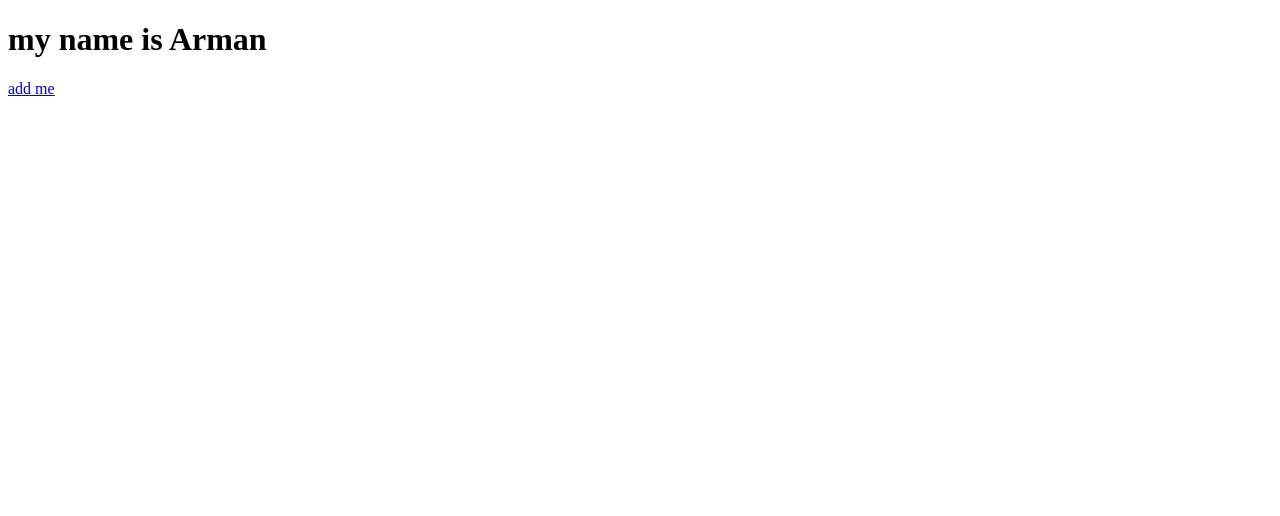
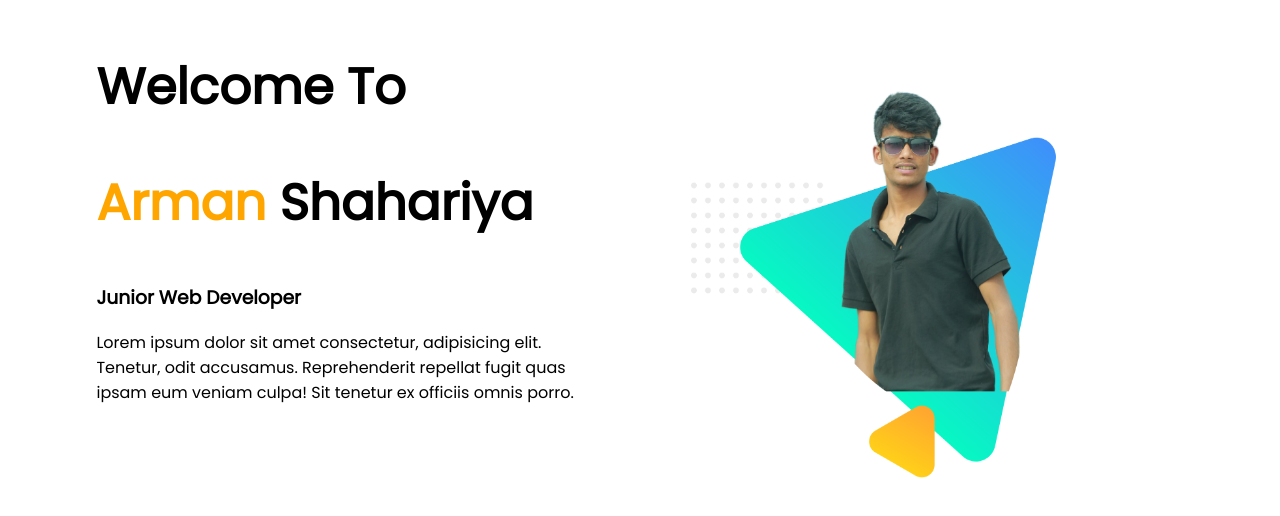
Before and after one commit to armanshaharia786/web-portfolio, a plain HTML site: page index.html in a window 1280 px wide. Drawn offline with Linux system fonts and the light colour scheme.

Commit message:
add another code

```diff
--- a/index.html
+++ b/index.html
@@ -3,10 +3,22 @@
 <head>
     <meta charset="UTF-8">
     <meta name="viewport" content="width=device-width, initial-scale=1.0">
-    <title>Arman </title>
+    <title>Arman Portfolio </title>
+    <link rel="stylesheet" href="style.css">
+    <link rel="preconnect" href="https://fonts.gstatic.com">
+    <link href="https://fonts.googleapis.com/css2?family=Poppins&display=swap" rel="stylesheet">
 </head>
 <body>
-    <h1>my name is Arman</h1>
-    <a target="_blank" href="https://www.facebook.com/karina.islam.35/">add me</a>
+    <section>
+    <div class="half-width">
+        <h1>Welcome To</h1>
+        <h1><span class="name-highlight">Arman</span> Shahariya</h1>
+        <h3>Junior Web Developer</h3>
+        <p>Lorem ipsum dolor sit amet consectetur, adipisicing elit. Tenetur, odit accusamus. Reprehenderit repellat fugit quas ipsam eum veniam culpa! Sit tenetur ex officiis omnis porro.</p>
+    </div>
+    <div class="half-width">
+        <img src="images/Arman.png" alt="">
+    </div>
+    </section>
 </body>
 </html>
--- a/style.css
+++ b/style.css
@@ -1,7 +1,18 @@
 body{
-    background-image: url();
-    text-decoration: none;
+    font-family: 'Poppins', sans-serif;
 }
-a{
-
+h1{
+    font-size: 50px;
 }
+.name-highlight{
+    color: orange;
+}
+.half-width{
+    width: 40%;
+    float: left;
+    margin-left: 5%;
+    padding-left: 2%;
+}
+.half-width img{
+    width: 100%;
+}
```
Also changed, not shown: images/Arman.png (added), images/Arman3.png (added), images/Armans.png (added), images/arman4.png (added).
